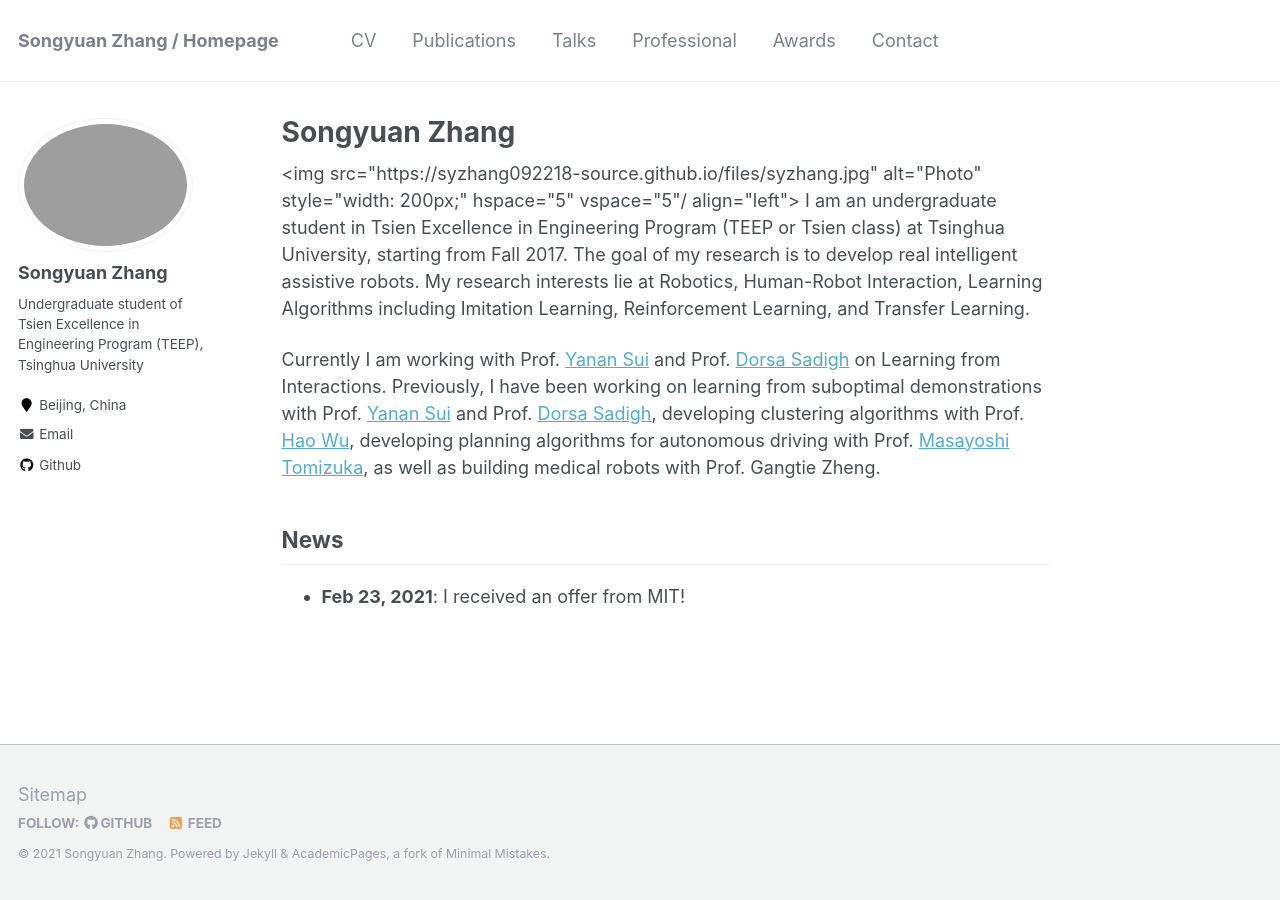
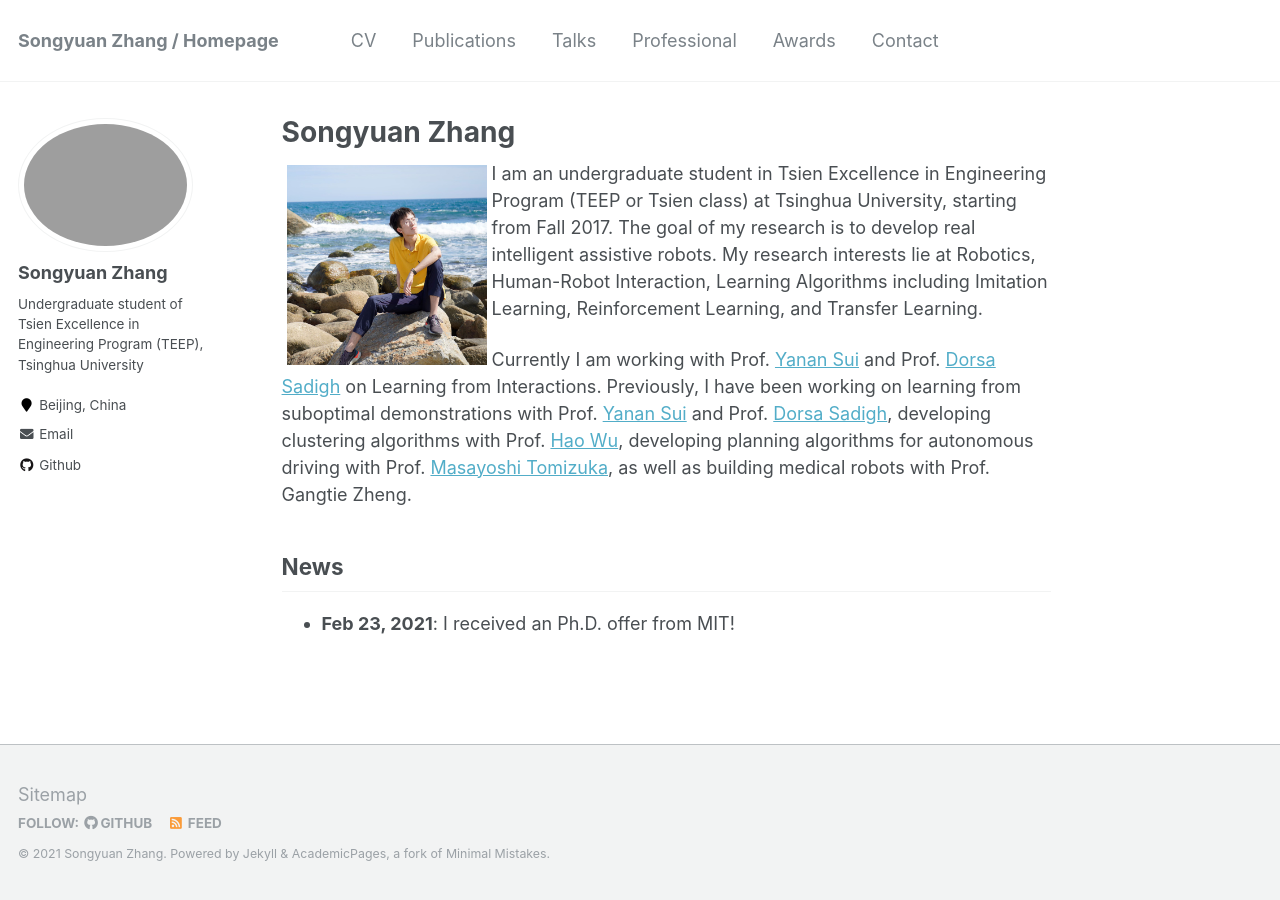
Before and after one commit to syzhang092218-source/syzhang092218-source.github.io, a Jekyll site: the page built from _pages/about.md, in a window 1280 px wide. Built offline with Jekyll 4.4.1, drawn with Linux system fonts in a browser that asks for light colours.

Commit message:
update photo

```diff
--- a/_pages/about.md
+++ b/_pages/about.md
@@ -9,9 +9,10 @@ redirect_from:
 ---
 
 <p>
-  <img src="https://syzhang092218-source.github.io/files/syzhang.jpg" alt="Photo" style="width: 200px;" hspace="5" vspace="5"/ align="left">
+  <img src="https://syzhang092218-source.github.io/files/syzhang.jpg?raw=true" alt="Photo" style="width: 200px;" hspace="5" vspace="5" align="left"/>
   I am an undergraduate student in Tsien Excellence in Engineering Program (TEEP or Tsien class) at Tsinghua University, starting from Fall 2017. The goal of my research is to develop real intelligent assistive robots. My research interests lie at Robotics, Human-Robot Interaction, Learning Algorithms including Imitation Learning, Reinforcement Learning, and Transfer Learning.
 </p>
+
 
 Currently I am working with Prof. [Yanan Sui](https://www.yanansui.com/) and Prof. [Dorsa Sadigh](https://dorsa.fyi/) on Learning from Interactions. Previously, I have been working on learning from suboptimal demonstrations with Prof. [Yanan Sui](https://www.yanansui.com/) and Prof. [Dorsa Sadigh](https://dorsa.fyi/), developing clustering algorithms with Prof. [Hao Wu](https://haowu1983.github.io/), developing planning algorithms for autonomous driving with Prof. [Masayoshi Tomizuka](https://msc.berkeley.edu/people/tomizuka.html), as well as building medical robots with Prof. Gangtie Zheng.
 
@@ -19,4 +20,4 @@ Currently I am working with Prof. [Yanan Sui](https://www.yanansui.com/) and Pro
 
 ## News
 
-- **Feb 23, 2021**: I received an offer from MIT!
+- **Feb 23, 2021**: I received an Ph.D. offer from MIT!
```
